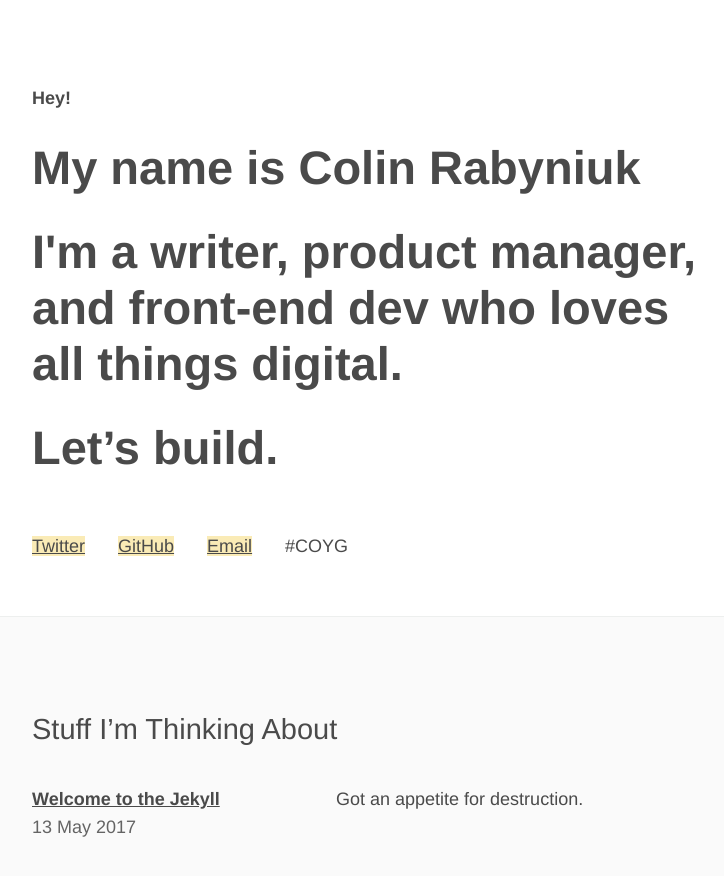
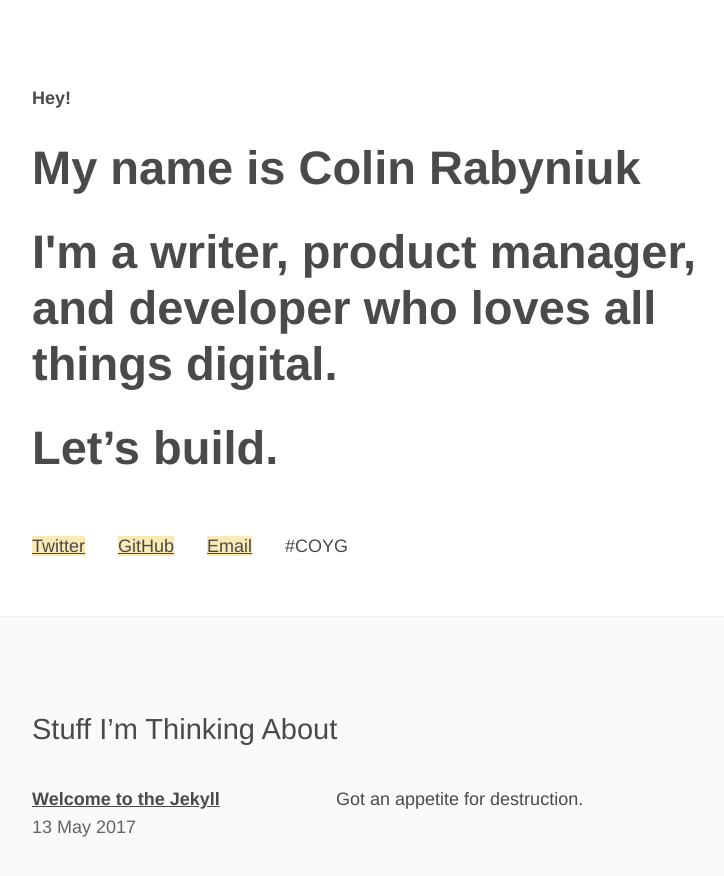
Before and after one commit to colinxr/cr-jekyll, a Jekyll site: the page built from index.html, in a window 1280 px wide and 900 px high. Shown: the top 876 px of the window, without its empty margins (208-932 px from the left). Built offline with Jekyll 4.4.1, drawn with Linux system fonts in a browser that asks for light colours.

Commit message:
front headline

```diff
--- a/_config.yml
+++ b/_config.yml
@@ -7,7 +7,7 @@ description: Jekyll Resume is a mega simple resume theme for Jekyll.
 url: "http://www.colinrabyniuk.com"
 baseurl: "http://www.colinrabyniuk.com"
 name: Colin Rabyniuk
-job: writer, product manager, and front-end dev
+job: writer, product manager, and developer
 location: Toronto, ON
 languages: HTML, CSS and Javascript
 twitter_username: colinrabyniuk
```
